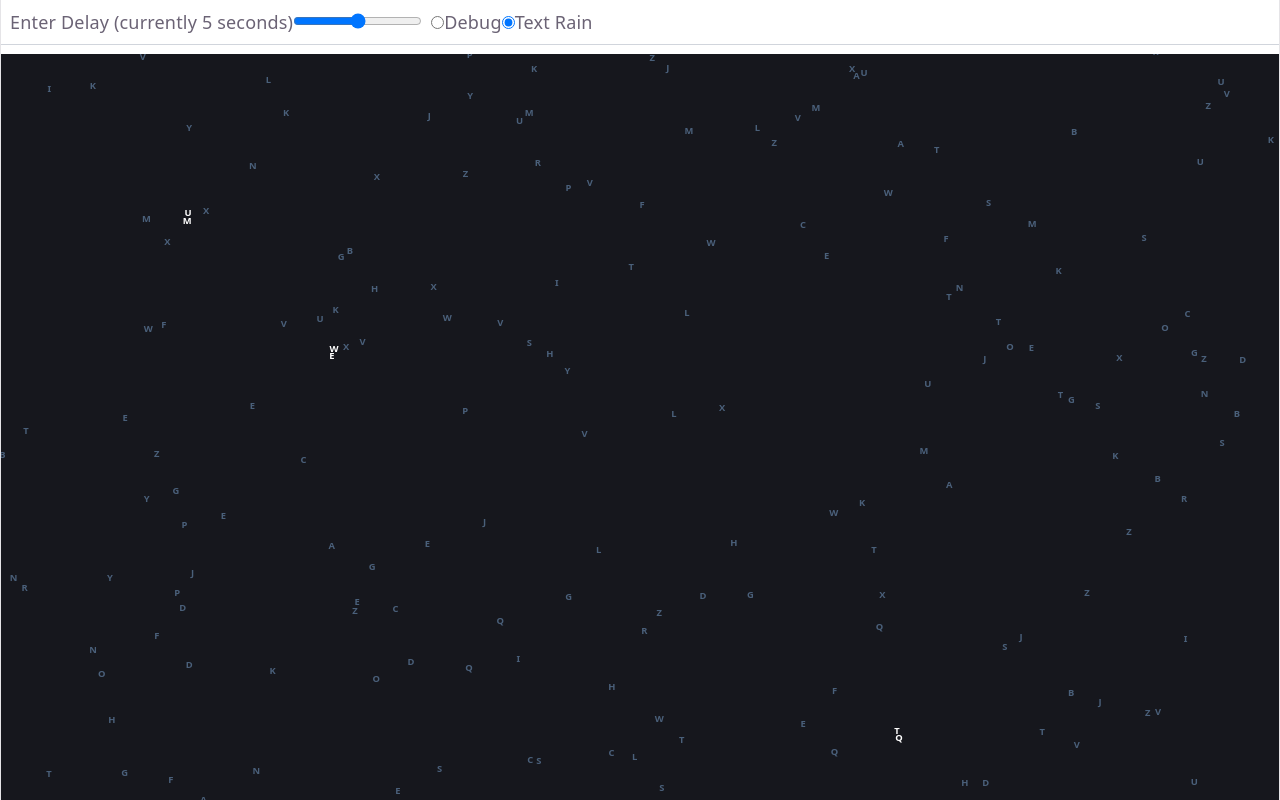
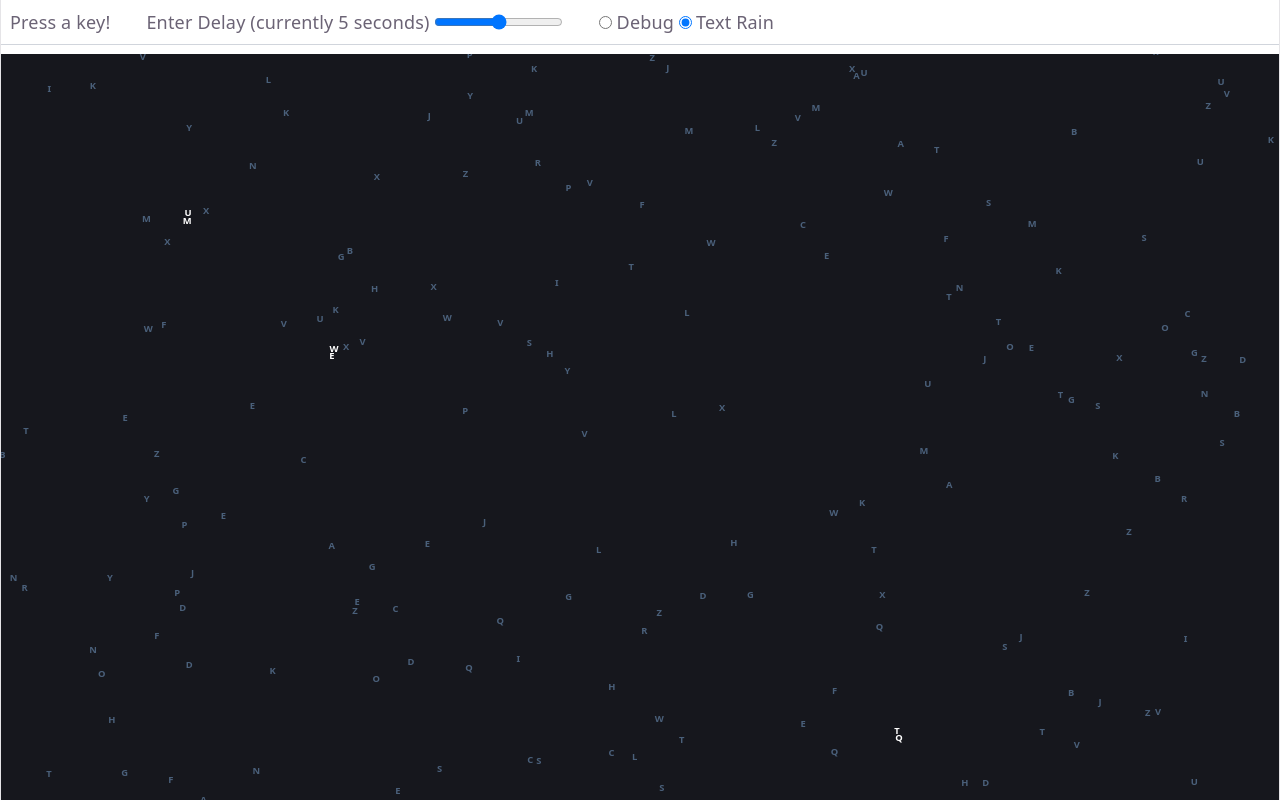
Before and after one commit to superelectrophile/text-rain, a React (Vite) app: page / in a window 1280 px wide. Built offline with nearby package versions, Linux system fonts and the light colour scheme.

Commit message:
update some styling

```diff
--- a/index.html
+++ b/index.html
@@ -4,7 +4,7 @@
     <meta charset="UTF-8" />
     <link rel="icon" type="image/svg+xml" href="/favicon.svg" />
     <meta name="viewport" content="width=device-width, initial-scale=1.0" />
-    <title>text-rain</title>
+    <title>Text Rain</title>
   </head>
   <body>
     <div id="root"></div>
--- a/src/App.tsx
+++ b/src/App.tsx
@@ -54,8 +54,9 @@ function App() {
 
   return (
     <div className="flex flex-col items-center justify-center gap-2 h-full w-full m-0">
-      <div className="border-b border-gray-300 w-full p-2 flex flex-row gap-2 items-center">
-        <div>
+      <div className="border-b border-gray-300 w-full p-2 flex flex-row gap-8 items-center">
+        <p>Press a key!</p>
+        <div className="flex flex-row gap-1 items-center">
           <label htmlFor="delay-input">
             Enter Delay (currently {delay} seconds)
           </label>
@@ -68,7 +69,7 @@ function App() {
             onChange={handleDelayChange}
           />
         </div>
-        <div>
+        <div className="flex flex-row gap-1 items-center">
           <input
             type="radio"
             id="mode1"
```
